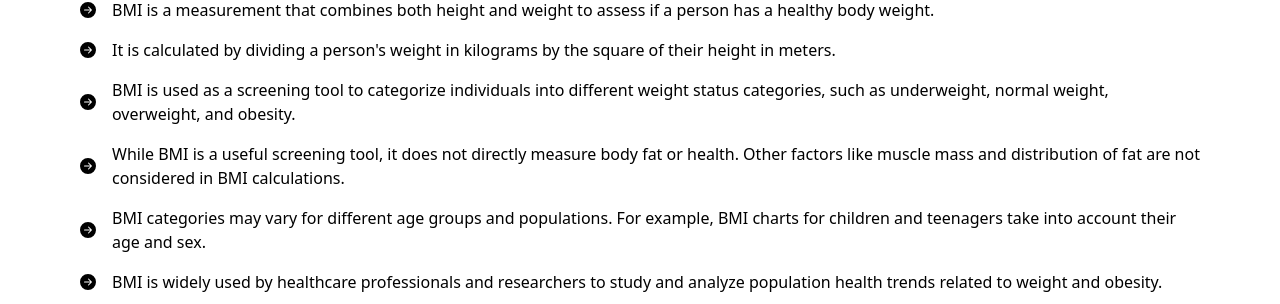
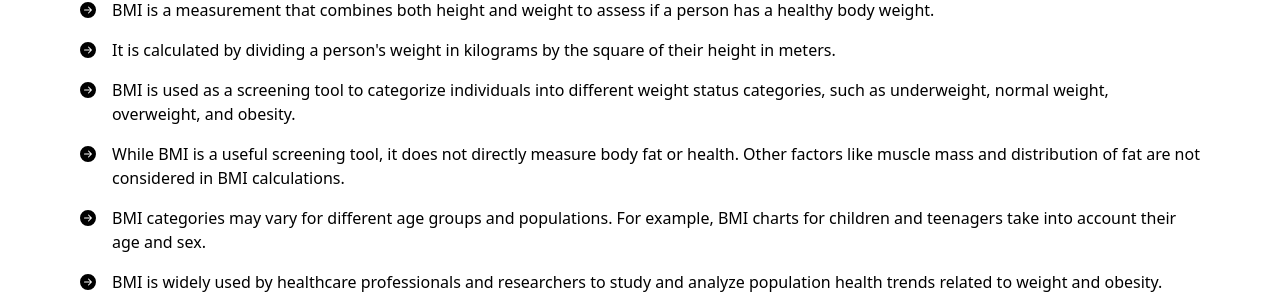
Before and after one commit to kaarthi290598/bmicalculator-react, a React (Create React App) app: page / in a window 1280 px wide. Shown: the part 1008-1312 px from the top of the page. Built offline with nearby package versions, Linux system fonts and the light colour scheme.

Commit message:
layout changes

```diff
--- a/src/App.js
+++ b/src/App.js
@@ -243,11 +243,11 @@ function BMIFacts() {
       <ul className="text-base flex flex-col gap-4">
         {bmiFacts.map((fact, index) => (
           <li
-            className="grid grid-cols-[auto_1fr] items-center gap-4"
+            className="grid grid-cols-[auto_1fr] items-start gap-4"
             key={index}
           >
-            <span>
-              <BsFillArrowRightCircleFill className=" self-center" />{" "}
+            <span className="mt-1">
+              <BsFillArrowRightCircleFill className="" />{" "}
             </span>
             <p>{fact}</p>
           </li>
```
